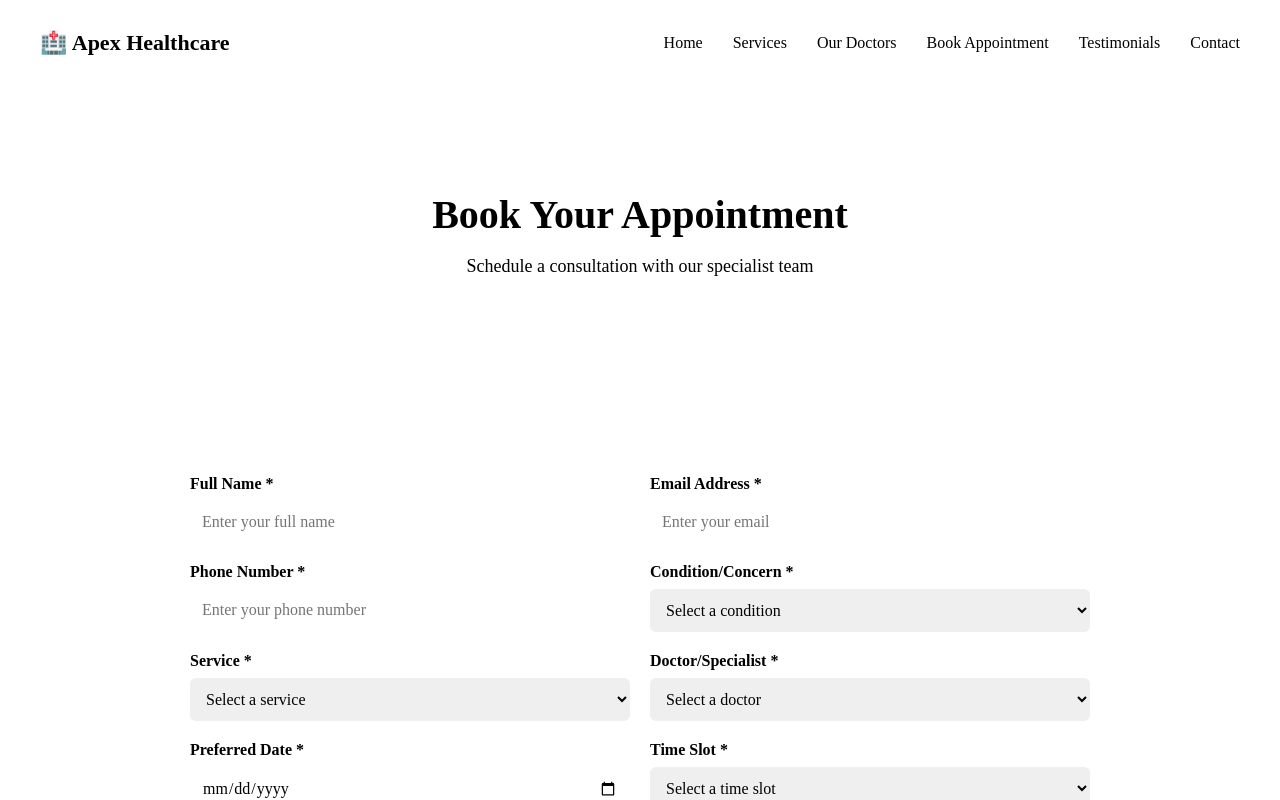
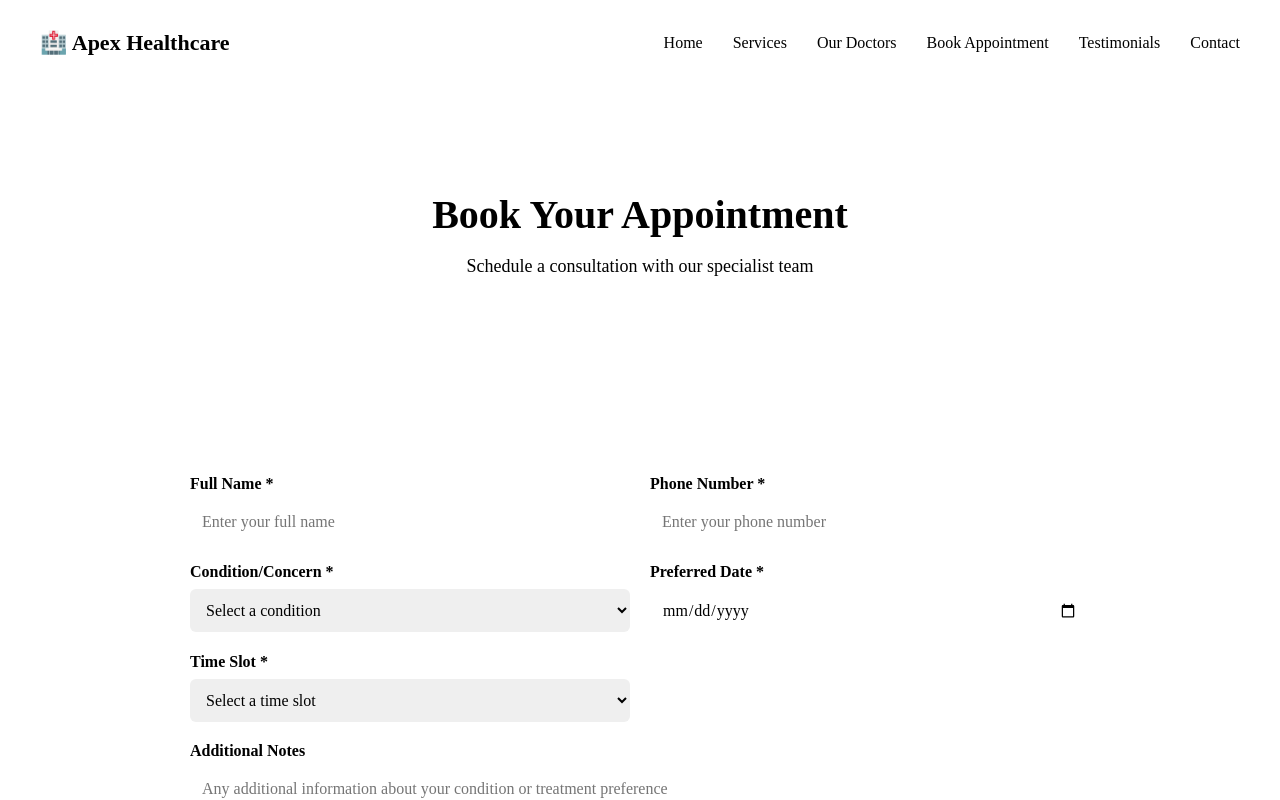
Before and after one commit to Xtertm3/Apex_Physiocare, a React (Vite) app in the folder frontend/: page /appointments in a window 1280 px wide. Shown: the top 800 px of the page. Built offline with nearby package versions, Linux system fonts and the light colour scheme; the HTML template or start-up script is replaced by a standard one.

Commit message:
Remove email, service, and doctor fields from appointments form, and add 'Others' to condition dropdown

```diff
--- a/frontend/src/pages/Appointments.jsx
+++ b/frontend/src/pages/Appointments.jsx
@@ -1,53 +1,21 @@
-import { useState, useEffect } from 'react';
-import { useLocation } from 'react-router-dom';
+import { useState } from 'react';
 import axios from 'axios';
 import { CONFIG } from '../config';
 import '../styles/Appointments.css';
 
 function Appointments() {
-  const location = useLocation();
-
   const [formData, setFormData] = useState({
     patientName: '',
-    patientEmail: '',
     patientPhone: '',
-    service: location.state?.serviceName || '',
-    doctor: location.state?.doctorName || '',
     appointmentDate: '',
     timeSlot: '',
     condition: '',
     notes: ''
   });
 
-  useEffect(() => {
-    if (location.state?.serviceName) {
-      setFormData(prev => ({ ...prev, service: location.state.serviceName }));
-    }
-    if (location.state?.doctorName) {
-      setFormData(prev => ({ ...prev, doctor: location.state.doctorName }));
-    }
-  }, [location]);
-
   const [submitted, setSubmitted] = useState(false);
   const [loading, setLoading] = useState(false);
   const [error, setError] = useState('');
-
-  const services = [
-    'Advanced Dry Needling',
-    'Manual Therapy',
-    'Neuro Rehabilitation',
-    'Cupping Therapy',
-    'Sports Rehabilitation',
-    'Yoga & Wellness',
-    'Tele-consultation',
-    'Home Visit Appointment Booking'
-  ];
-
-  const doctors = [
-    'Dr. Akash Jana',
-    'Dr. Kirtika Chakraborty',
-    'Dr. Bhavesh Lulla'
-  ];
 
   const conditions = [
     'Back & Spine Pain',
@@ -57,7 +25,8 @@ function Appointments() {
     'Sports Injuries',
     "Parkinson's Disease",
     'Heel & Foot Pain',
-    'Post-Surgery Rehab'
+    'Post-Surgery Rehab',
+    'Others'
   ];
 
   const timeSlots = [
@@ -79,8 +48,7 @@ function Appointments() {
     e.preventDefault();
 
     // Validation
-    if (!formData.patientName || !formData.patientEmail || !formData.patientPhone ||
-        !formData.service || !formData.doctor || !formData.appointmentDate ||
+    if (!formData.patientName || !formData.patientPhone || !formData.appointmentDate ||
         !formData.timeSlot || !formData.condition) {
       setError('Please fill in all required fields');
       return;
@@ -91,10 +59,7 @@ function Appointments() {
       const mailBody = {
         _subject: `New Appointment Request from ${formData.patientName}`,
         "Patient Name": formData.patientName,
-        "Patient Email": formData.patientEmail,
         "Patient Phone": formData.patientPhone,
-        "Service Interested": formData.service,
-        "Doctor Requested": formData.doctor,
         "Preferred Date": formData.appointmentDate,
         "Time Slot": formData.timeSlot,
         "Condition/Concern": formData.condition,
@@ -112,10 +77,7 @@ function Appointments() {
       const whatsappMessage = `*New Appointment Request - Apex Healthcare*\n` +
         `---------------------------------------\n` +
         `*Patient Name:* ${formData.patientName}\n` +
-        `*Email:* ${formData.patientEmail}\n` +
         `*Phone:* ${formData.patientPhone}\n` +
-        `*Service:* ${formData.service}\n` +
-        `*Doctor:* ${formData.doctor}\n` +
         `*Preferred Date:* ${formData.appointmentDate}\n` +
         `*Time Slot:* ${formData.timeSlot}\n` +
         `*Condition/Concern:* ${formData.condition}\n` +
@@ -130,10 +92,7 @@ function Appointments() {
       setSubmitted(true);
       setFormData({
         patientName: '',
-        patientEmail: '',
         patientPhone: '',
-        service: '',
-        doctor: '',
         appointmentDate: '',
         timeSlot: '',
         condition: '',
@@ -183,20 +142,6 @@ function Appointments() {
                   />
                 </div>
                 <div className="form-group">
-                  <label htmlFor="patientEmail">Email Address *</label>
-                  <input
-                    type="email"
-                    id="patientEmail"
-                    name="patientEmail"
-                    value={formData.patientEmail}
-                    onChange={handleChange}
-                    placeholder="Enter your email"
-                  />
-                </div>
-              </div>
-
-              <div className="form-row">
-                <div className="form-group">
                   <label htmlFor="patientPhone">Phone Number *</label>
                   <input
                     type="tel"
@@ -207,6 +152,9 @@ function Appointments() {
                     placeholder="Enter your phone number"
                   />
                 </div>
+              </div>
+
+              <div className="form-row">
                 <div className="form-group">
                   <label htmlFor="condition">Condition/Concern *</label>
                   <select
@@ -221,40 +169,6 @@ function Appointments() {
                     ))}
                   </select>
                 </div>
-              </div>
-
-              <div className="form-row">
-                <div className="form-group">
-                  <label htmlFor="service">Service *</label>
-                  <select
-                    id="service"
-                    name="service"
-                    value={formData.service}
-                    onChange={handleChange}
-                  >
-                    <option value="">Select a service</option>
-                    {services.map((service) => (
-                      <option key={service} value={service}>{service}</option>
-                    ))}
-                  </select>
-                </div>
-                <div className="form-group">
-                  <label htmlFor="doctor">Doctor/Specialist *</label>
-                  <select
-                    id="doctor"
-                    name="doctor"
-                    value={formData.doctor}
-                    onChange={handleChange}
-                  >
-                    <option value="">Select a doctor</option>
-                    {doctors.map((doctor) => (
-                      <option key={doctor} value={doctor}>{doctor}</option>
-                    ))}
-                  </select>
-                </div>
-              </div>
-
-              <div className="form-row">
                 <div className="form-group">
                   <label htmlFor="appointmentDate">Preferred Date *</label>
                   <input
@@ -265,6 +179,9 @@ function Appointments() {
                     onChange={handleChange}
                   />
                 </div>
+              </div>
+
+              <div className="form-row">
                 <div className="form-group">
                   <label htmlFor="timeSlot">Time Slot *</label>
                   <select
```
